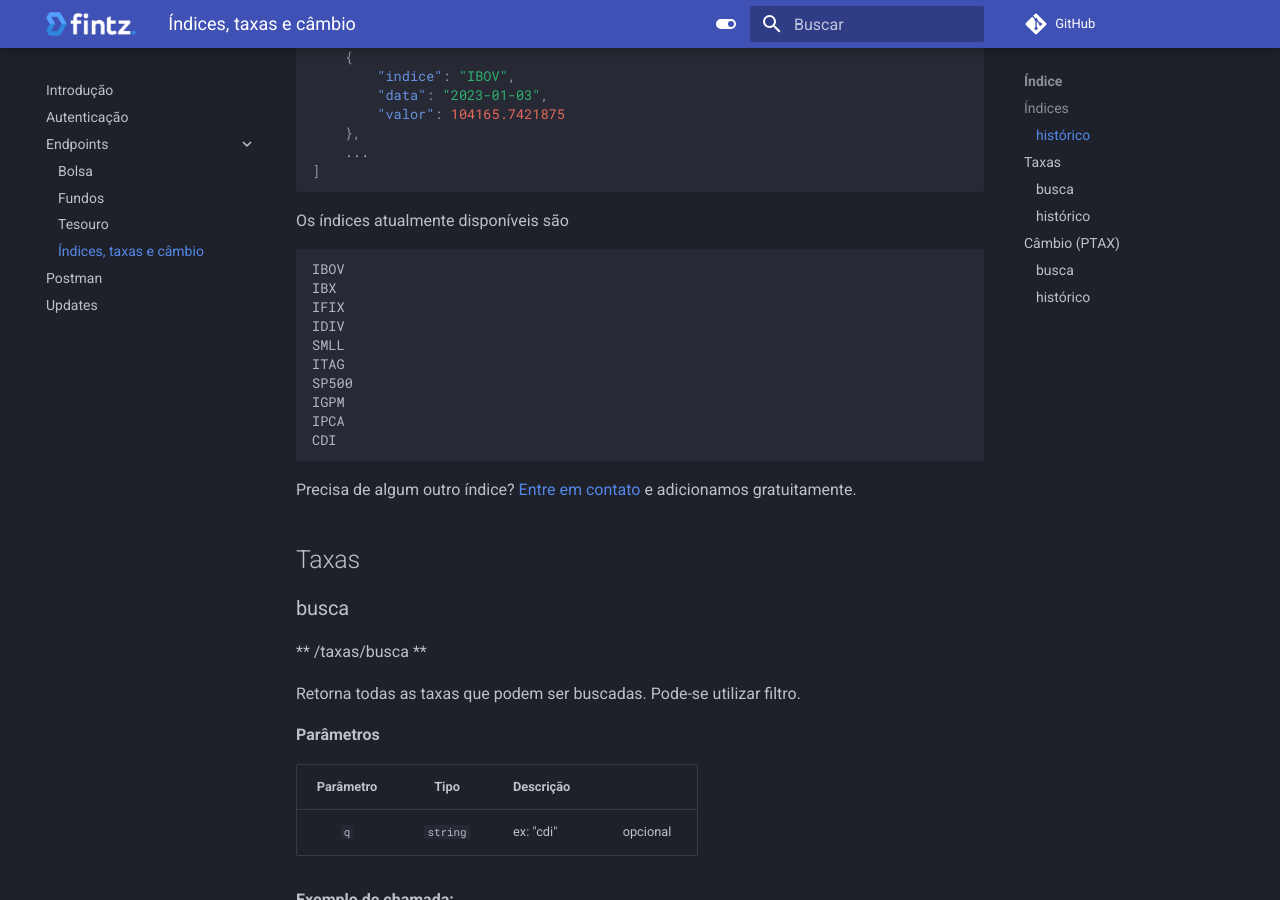
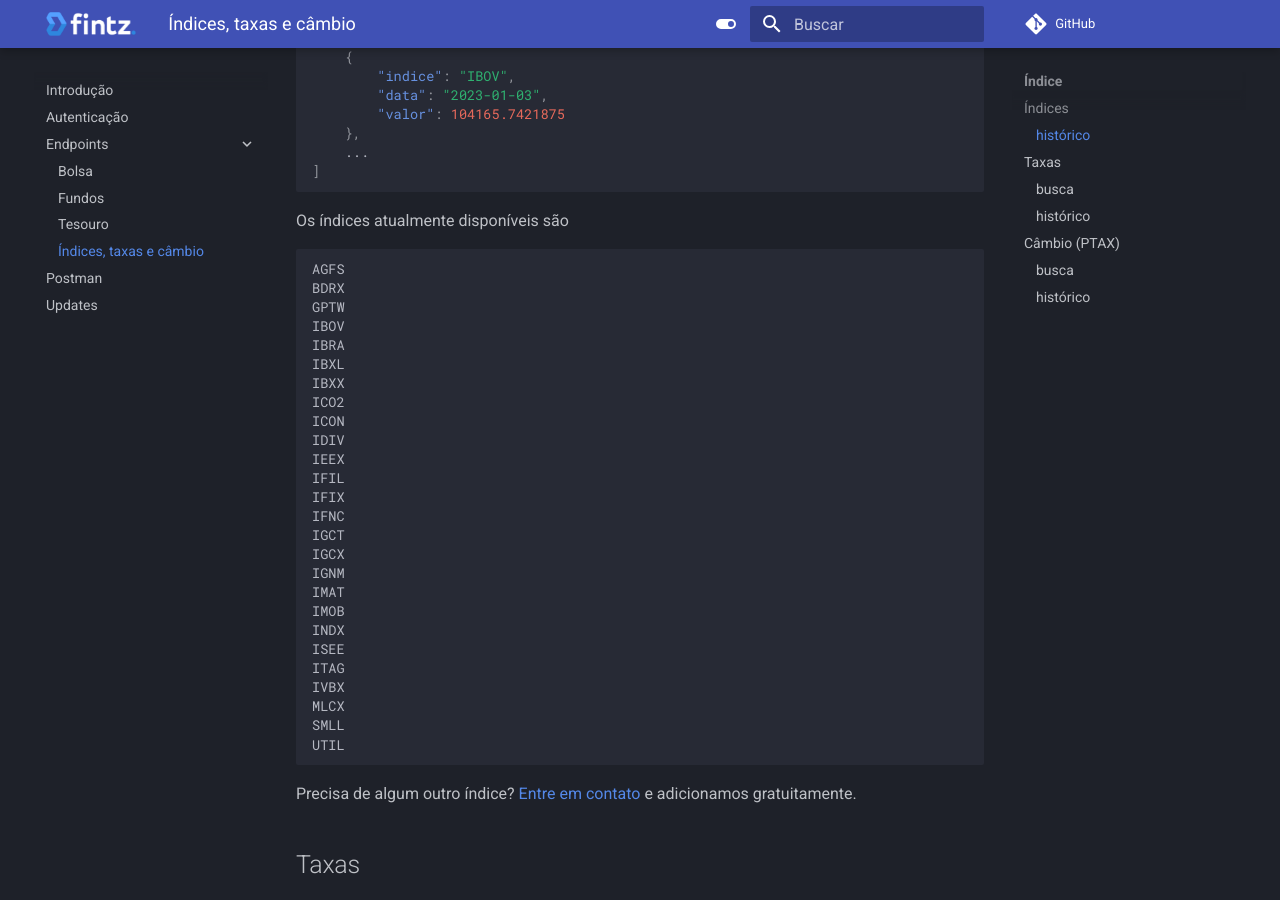
Before and after one commit to thefintz/docs, an MkDocs documentation site: the page built from docs/endpoints/indices.md, in a window 1280 px wide and 900 px high, scrolled down 1188 px. Built offline with MkDocs 1.6.1 and Material for MkDocs 9.7.7, drawn with Linux system fonts in a browser that asks for light colours; comment, search, counter and statistics services are not loaded.

Commit message:
add mais indices

````diff
--- a/docs/endpoints/indices.md
+++ b/docs/endpoints/indices.md
@@ -59,16 +59,32 @@ print(res.json())
 
 Os índices atualmente disponíveis são
 ```
+AGFS
+BDRX
+GPTW
 IBOV
-IBX
+IBRA
+IBXL
+IBXX
+ICO2
+ICON
+IDIV
+IEEX
+IFIL
 IFIX
-IDIV
+IFNC
+IGCT
+IGCX
+IGNM
+IMAT
+IMOB
+INDX
+ISEE
+ITAG
+IVBX
+MLCX
 SMLL
-ITAG
-SP500
-IGPM
-IPCA
-CDI
+UTIL
 ```
 
 Precisa de algum outro índice? [Entre em contato][contato] e adicionamos gratuitamente.
````
